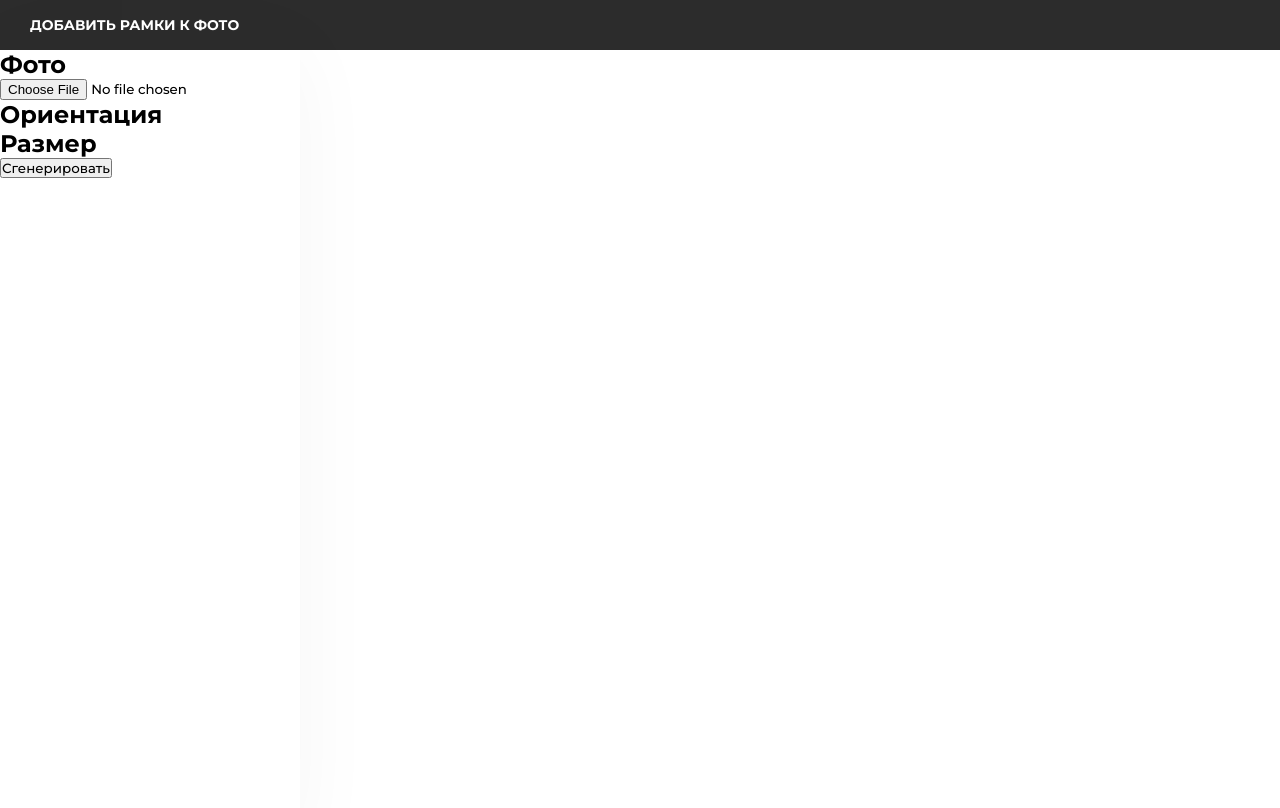
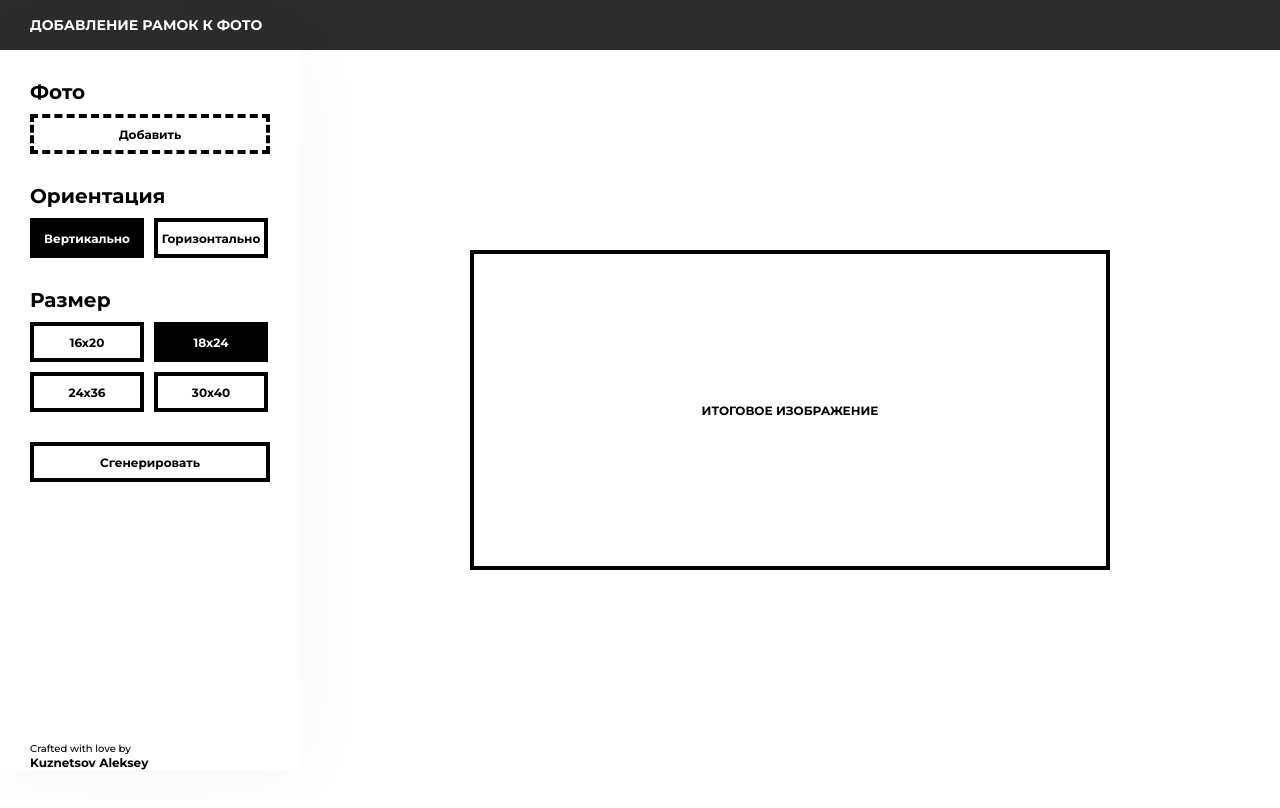
Before and after one commit to Thealekzzz/addFramesToPhoto, a plain HTML site: page index.html in a window 1280 px wide. Drawn offline with nearby package versions, Linux system fonts and the light colour scheme.

Commit message:
Подписи к рамкам. Новый дизайн.

```diff
--- a/index.html
+++ b/index.html
@@ -17,14 +17,15 @@
 </head>
 <body>
     <nav>
-        <span>Добавить рамки к фото</span>
+        <span>Добавление рамок к фото</span>
     </nav>
 
     <main>
         <div class="leftSide">
             <div class="photoContainer">
                 <h2>Фото</h2>
-                <input type="file" name="photo" id="photoInput">
+                <div class="button pickPhoto">Добавить</div>
+                <input type="file" name="photo" id="photoInput" hidden>
             </div>
 
             <!-- <div class="framesContainer">
@@ -47,25 +48,42 @@
             <div class="orientationContainer">
                 <h2>Ориентация</h2>
 
+                <div class="orientation">
+                    <div class="button" data-orientation="0" active>Вертикально</div>
+                    <div class="button" data-orientation="1">Горизонтально</div>
+                </div>
+
             </div>
 
             <div class="sizeContainer">
                 <h2>Размер</h2>
 
+                <div class="size">
+                    <div class="button" data-size="0">16x20</div>
+                    <div class="button" data-size="1" active>18x24</div>
+                    <div class="button" data-size="2">24x36</div>
+                    <div class="button" data-size="3">30x40</div>
+                </div>
+
             </div>
 
             <div class="buttonsContainer">
-                <button class="submitButton" type="button">Сгенерировать</button>
+                <button class="submitButton button" type="button">Сгенерировать</button>
                 <button class="downloadButton" hidden type="button"><a href="images/results/res.jpg" id="download" download>Скачать</a></button>
 
                 <!-- <button class="deleteFiles">DEBUG</button> -->
 
             </div>
+
+            <div class="contactInfo">
+                <div>Crafted with love by</div>
+                <div><a href="https://vk.com/thealekzzz" target="_blank">Kuznetsov Aleksey</a></div>
+            </div>
         </div>
 
         <div class="rightSide">
             <div class="imageContainer">
-
+                <span>Итоговое изображение</span>
             </div>
         </div>
     </main>
--- a/main.js
+++ b/main.js
@@ -41,6 +41,41 @@ function removeLastUploadedFiles(file) {
 
 const frameNames = ["brazilian barnwood.png", "classic black.png", "classic brown.png", "metallic silver.png", "modern black.png", "modern brown.png", "modern white.png"];
 
+let sizeNum = 1
+let orientationNum = 0;
+
+const pickButton = $(".pickPhoto")
+const sizeButtons = $("[data-size]")
+const orientationButtons = $("[data-orientation]")
+
+sizeButtons.each(i => {
+    sizeButtons[i].addEventListener("click", () => {
+        sizeButtons[sizeNum].removeAttribute("active")
+        sizeButtons[i].setAttribute("active", true)
+        sizeNum = sizeButtons[i].getAttribute("data-size");
+
+    })
+})
+
+orientationButtons.each(i => {
+    orientationButtons[i].addEventListener("click", () => {
+        orientationButtons[orientationNum].removeAttribute("active")
+        orientationButtons[i].setAttribute("active", true)
+        orientationNum = orientationButtons[i].getAttribute("data-orientation");
+
+    })
+})
+
+$(".pickPhoto").click(() => {
+    $("#photoInput").click()
+})
+
+$("#photoInput").change(() => {
+    $(".pickPhoto")[0].innerText = $("#photoInput")[0].files[0].name
+    // console.log($("#photoInput")[0].files[0].name);
+
+})
+
 
 $(document).ready(() => {
     $(".submitButton").click(() => {
@@ -54,8 +89,8 @@ $(document).ready(() => {
         if (photoInput.files.length != 0) {
             formData = new FormData()
             formData.append("photo", photoInput.files[0])
-            formData.append("size", 3)
-            formData.append("orientation", 0)
+            formData.append("size", sizeNum)
+            formData.append("orientation", orientationNum)
 
 
             $.ajax({
@@ -89,8 +124,11 @@ $(document).ready(() => {
                     }, 1000);
 
                     $(".imageContainer")
-                    .css('background', "url(images/results/" + getFilename(photoInput.files[0].name) + "/" + getFilename(photoInput.files[0].name) + "_FINAL.jpg) left no-repeat")
+                    .css('background', "")
+                    .css('background', "url(images/results/" + getFilename(photoInput.files[0].name) + "/" + getFilename(photoInput.files[0].name) + "_FINAL.jpg) center no-repeat")
                     .css('background-size', 'contain')
+
+                    $(".imageContainer span").attr("hidden", true)
 
                     $("#download").attr("href", "images/results/" + getFilename(photoInput.files[0].name) + "/" + getFilename(photoInput.files[0].name) + "_FINAL.jpg")
                     $("#download")[0].click() // Отвечает за мгновенное скачивание финальной фотки
--- a/styleNew.css
+++ b/styleNew.css
@@ -6,12 +6,21 @@
 
 }
 
+a {
+    text-decoration: none;
+    color: unset;
+}
+
 body {
     height: 100vh;
+    max-height: 100vh;
+    /* overflow: hidden; */
 }
 
 main {
-    height: 100%;
+    height: 90%;
+    display: grid;
+    grid-template-columns: 300px 1fr;
 }
 
 nav {
@@ -34,4 +43,97 @@ nav {
     background-color: white;
     box-shadow: 0 0 80px rgba(0, 0, 0, .04);
 
+    padding: 30px;
+
+    position: relative;
+
 }
+
+.rightSide {
+    width: 100%;
+    height: 100%;
+    display: flex;
+    align-items: center;
+    justify-content: center;
+}
+
+.contactInfo div:last-child {
+    font-weight: bold;
+    font-size: 12px;
+}
+
+.photoContainer, .orientationContainer, .sizeContainer {
+    margin-bottom: 30px;
+
+}
+
+h2 {
+    font-size: 20px;
+    margin-bottom: 10px;
+}
+
+.button {
+    height: 40px;
+    width: 100%;
+    border: 4px solid black;
+    background-color: white;
+    display: flex;
+
+    font-size: 12px;
+    font-weight: bold;
+    align-items: center;
+    justify-content: center;
+
+    cursor: pointer;
+    transition: all .2s;
+}
+
+.pickPhoto {
+    border-style: dashed;
+    overflow: hidden;
+}
+
+[active] {
+    background-color: black;
+    color: white;
+}
+
+[disabled] {
+    border-color: gray;
+}
+
+.orientation, .size{
+    display: flex;
+    gap: 10px;
+    flex-wrap: wrap;
+}
+
+[data-orientation], [data-size] {
+    width: 114px;
+
+}
+
+.imageContainer {
+    border: 4px solid black;
+    width: 50vw;
+    height: 25vw;
+    display: flex;
+    align-items: center;
+    justify-content: center;
+}
+
+.imageContainer span {
+    text-transform: uppercase;
+    font-weight: bold;
+    font-size: 12px;
+}
+
+
+
+
+
+.contactInfo {
+    position: absolute;
+    font-size: 10px;
+    bottom: 0;
+}
```
Also changed, not shown: Montserrat-ExtraBold.ttf (added), 1 other file.
